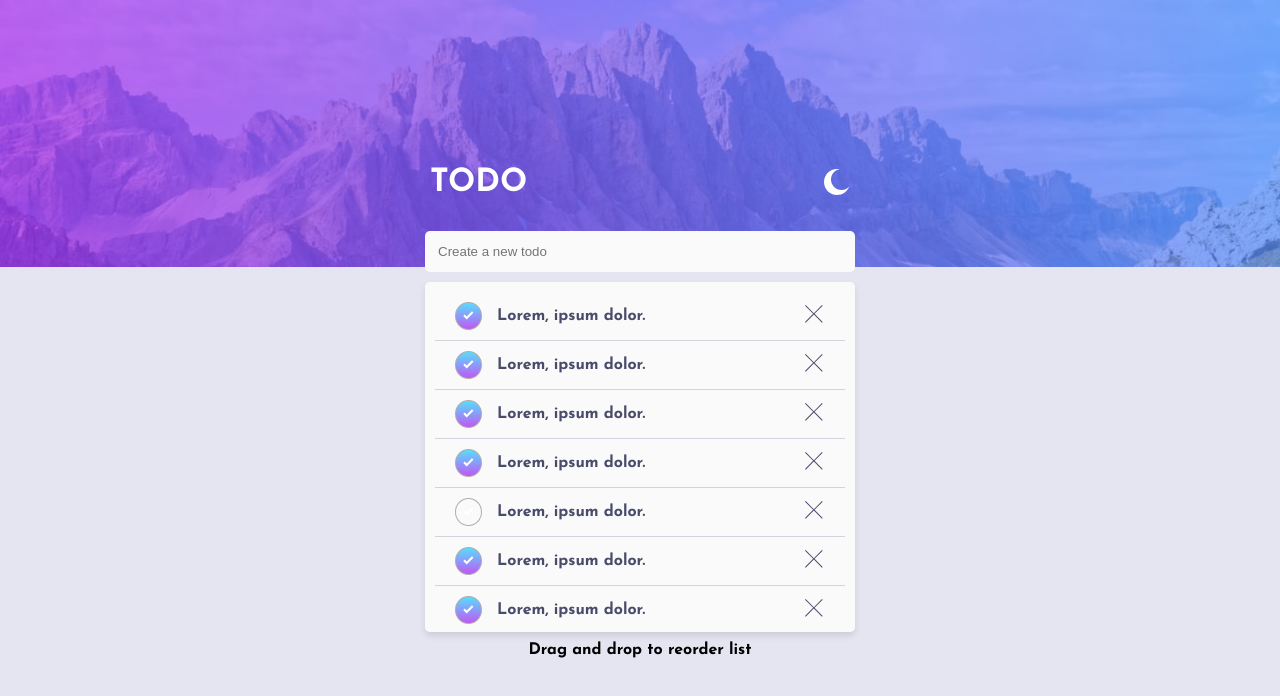
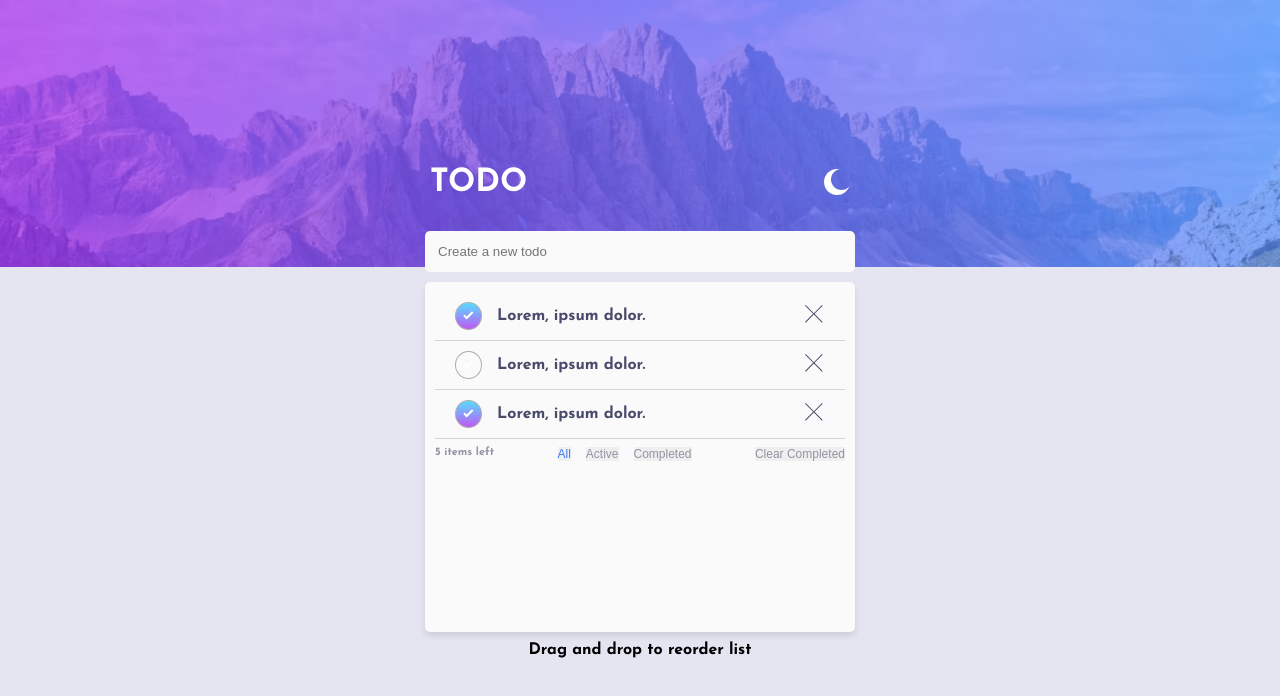
Before and after one commit to kasimugur/todo-list-app, a React (Vite) app: page / in a window 1280 px wide. Shown: the top 696 px of the page. Built offline with nearby package versions, Linux system fonts and the light colour scheme.

Commit message:
localStorage addded

```diff
--- a/src/components/Todo.jsx
+++ b/src/components/Todo.jsx
@@ -7,30 +7,28 @@ export default function Todo() {
   const [todo, setTodo] = useState('')
   const [todos, setTodos] = useState([])
 
-  const handleSubmit = (event) => {
-    event.preventDefault()
-  }
-  console.log(todos)
+
   useEffect(() => {
-    const storedTodos = JSON.parse(localStorage.getItem('todoss')) || [];
-    setTodos(storedTodos)
+    const storedTodo = localStorage.getItem('todos')
+    if (storedTodo) {
+      setTodos(storedTodo)
+    }
   }, [])
 
   useEffect(() => {
     localStorage.setItem('todos', JSON.stringify(todos))
   }, [todos])
 
-  const addTodo = () => {
-    const newTodo = {
-      id: todos.length + 1, todo
-    };
-    setTodos([...todos, newTodo])
+  function handleSubmit(event) {
+    event.preventDefault()
+    const newTodo = { id: Date.now(), text: todo }
+    addTodo(newTodo)
+    setTodo('')
   }
-
-  const removeTodo = (id) => {
-    const updatedTodos = todos.filter(todo => todo.id !== id)
-    setTodos(updatedTodos)
+  const addTodo = (todo) => {
+    setTodos([...todos, todo])
   }
+  const removeTodo = () => { }
 
   return (
     <>
@@ -43,7 +41,7 @@ export default function Todo() {
           <input
             value={todo}
             onChange={(e) => setTodo(e.target.value)}
-            type="text" name="" id="" placeholder='Create a new todo' />
+            type="text" placeholder='Create a new todo' />
         </form>
         <div className="card">
           <TodoList />
--- a/src/components/TodoList.jsx
+++ b/src/components/TodoList.jsx
@@ -4,38 +4,21 @@ export default function TodoList() {
   return (
     <>
       <ul className="list">
+        {/* {todos.map((item, index) => {
+          <div key={index} className="list-item">
+          <span className="check-span">{iconCheck} </span>
+          <li>  {item}  </li>
+          <span className="cross-span">{iconCross} </span>
+        </div>
+        })} */}
+
         <div className="list-item">
           <span className="check-span">{iconCheck} </span>
           <li>  Lorem, ipsum dolor.  </li>
           <span className="cross-span">{iconCross} </span>
         </div>
         <div className="list-item">
-          <span className="check-span">{iconCheck} </span>
-          <li>  Lorem, ipsum dolor.  </li>
-          <span className="cross-span">{iconCross} </span>
-        </div>
-        <div className="list-item">
-          <span className="check-span">{iconCheck} </span>
-          <li>  Lorem, ipsum dolor.  </li>
-          <span className="cross-span">{iconCross} </span>
-        </div>
-        <div className="list-item">
-          <span className="check-span">{iconCheck} </span>
-          <li>  Lorem, ipsum dolor.  </li>
-          <span className="cross-span">{iconCross} </span>
-        </div>
-        <div className="list-item">
-          <span className="">{iconCheck} </span>
-          <li>  Lorem, ipsum dolor.  </li>
-          <span className="cross-span">{iconCross} </span>
-        </div>
-        <div className="list-item">
-          <span className="check-span">{iconCheck} </span>
-          <li>  Lorem, ipsum dolor.  </li>
-          <span className="cross-span">{iconCross} </span>
-        </div>
-        <div className="list-item">
-          <span className="check-span">{iconCheck} </span>
+          <span >{iconCheck} </span>
           <li>  Lorem, ipsum dolor.  </li>
           <span className="cross-span">{iconCross} </span>
         </div>
```
